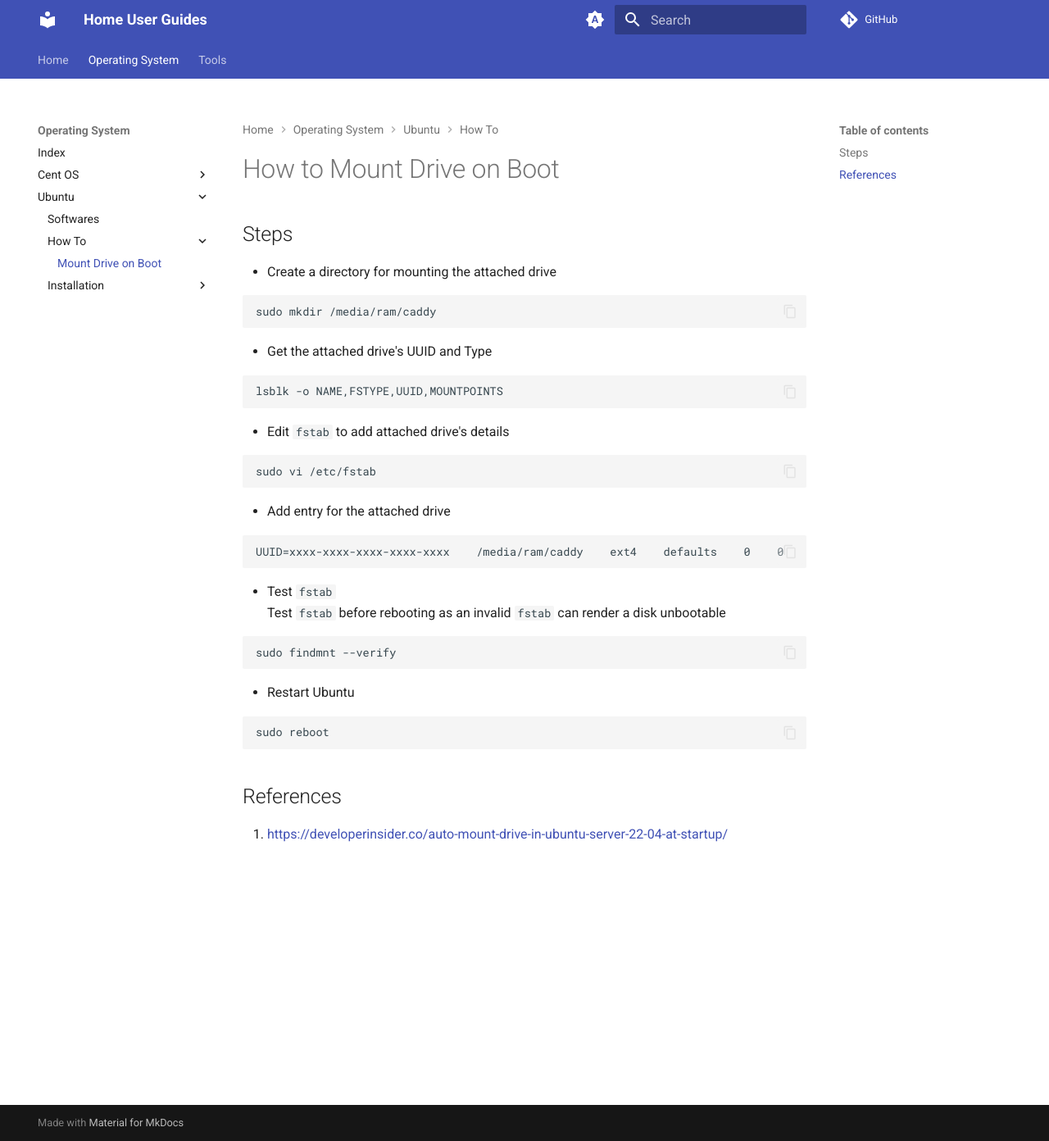
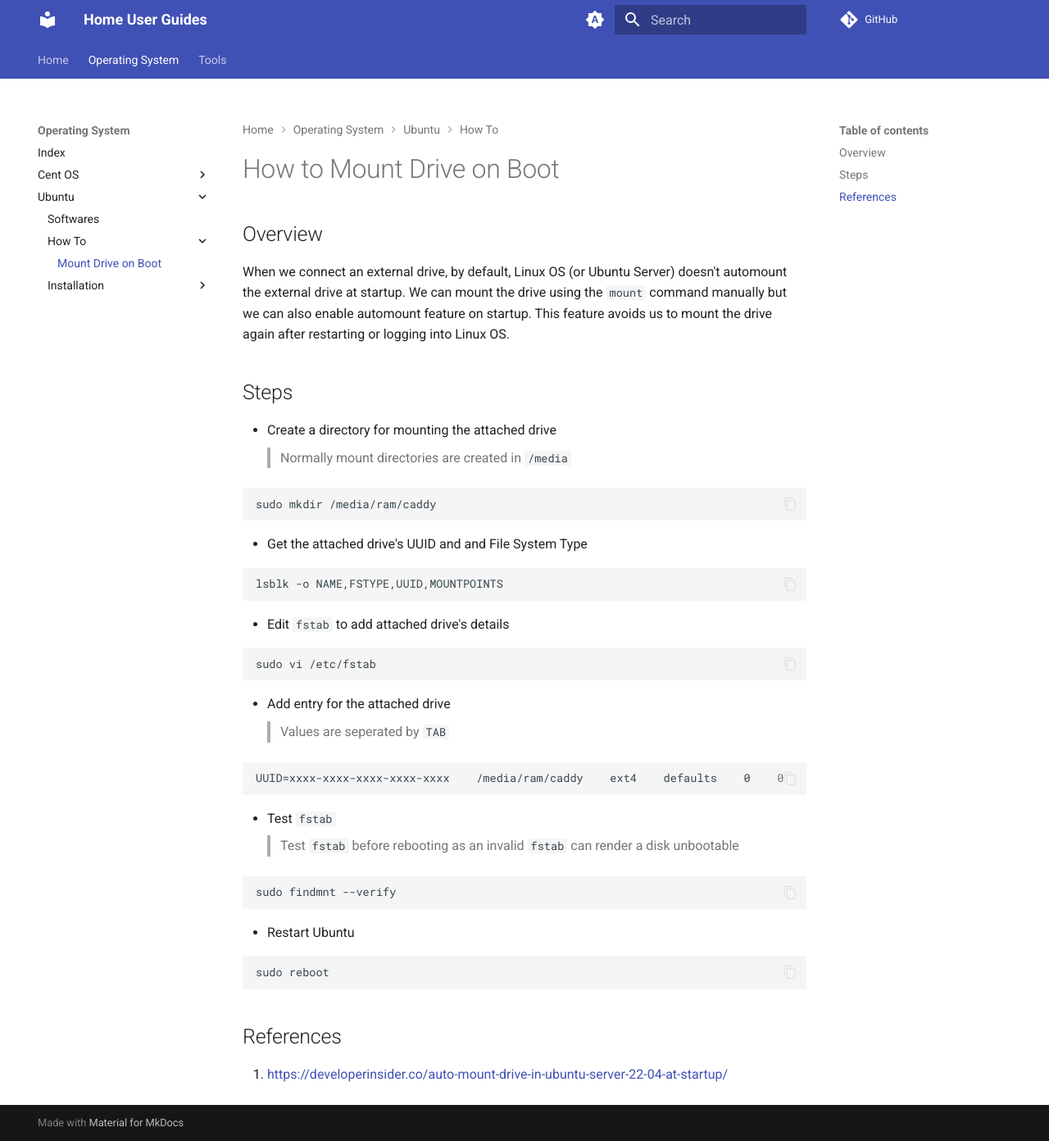
Before and after one commit to sreeramachandramurthy/home-user-guides, an MkDocs documentation site: the page built from docs/os/ubuntu/how-to/mount-drive-on-boot/mount-drive-on-boot.md, in a window 1280 px wide and 1392 px high. Shown: the whole window at 82% size. Built offline with MkDocs 1.6.1 and Material for MkDocs 9.7.7, drawn with Linux system fonts in a browser that asks for light colours; comment, search, counter and statistics services are not loaded.

Commit message:
Formatting Content

````diff
--- a/docs/os/ubuntu/how-to/mount-drive-on-boot/mount-drive-on-boot.md
+++ b/docs/os/ubuntu/how-to/mount-drive-on-boot/mount-drive-on-boot.md
@@ -1,14 +1,19 @@
 # How to Mount Drive on Boot
+
+## Overview
+
+When we connect an external drive, by default, Linux OS (or Ubuntu Server) doesn't automount the external drive at startup. We can mount the drive using the `mount` command manually but we can also enable automount feature on startup. This feature avoids us to mount the drive again after restarting or logging into Linux OS.
 
 ## Steps
 
 * Create a directory for mounting the attached drive
+  > Normally mount directories are created in `/media`
 
 ```bash
 sudo mkdir /media/ram/caddy
 ```
 
-* Get the attached drive's UUID and Type
+* Get the attached drive's UUID and and File System Type
 
 ```bash
 lsblk -o NAME,FSTYPE,UUID,MOUNTPOINTS
@@ -21,13 +26,14 @@ sudo vi /etc/fstab
 ```
 
 * Add entry for the attached drive
+  > Values are seperated by `TAB`
 
 ```txt
 UUID=xxxx-xxxx-xxxx-xxxx-xxxx    /media/ram/caddy    ext4    defaults    0    0
 ```
 
 * Test `fstab`
-  Test `fstab` before rebooting as an invalid `fstab` can render a disk unbootable
+  > Test `fstab` before rebooting as an invalid `fstab` can render a disk unbootable
 
 ```bash
 sudo findmnt --verify
````
